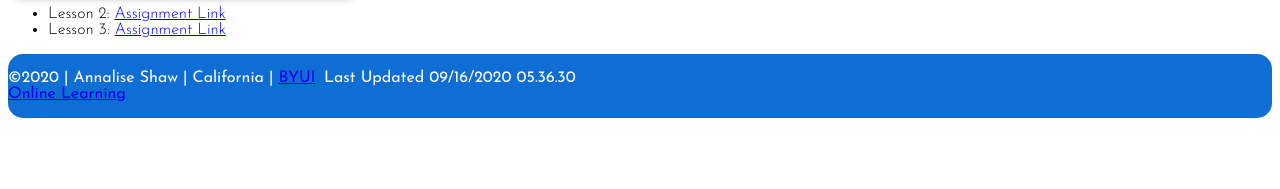
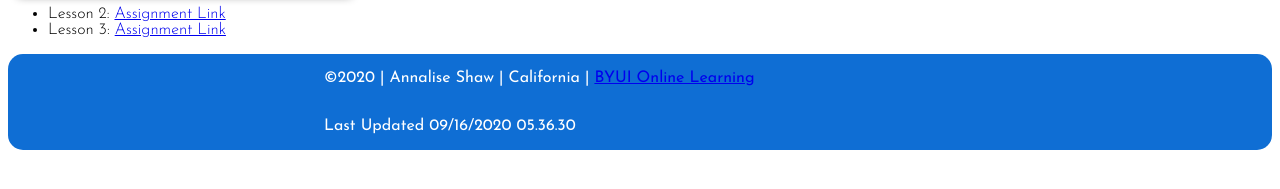
Before and after one commit to annalisemshaw/annaliseshaw, a plain HTML site: page index.html in a window 1280 px wide. Shown: the part 421-610 px from the top of the page. Drawn offline with Linux system fonts and the light colour scheme.

Commit message:
First Commit

```diff
--- a/index.html
+++ b/index.html
@@ -26,7 +26,9 @@
       box-shadow: 10px 10px 10px grey;
       border-radius: 0px 15px 0px 0px;
     }
-
+    .footer-info {
+      grid-column: 2/4;
+    }
   </style>
 </head>
 <body>
@@ -41,8 +43,8 @@
   <li>Lesson 3: <a href="#">Assignment Link</a></li>
 </ul>
 <footer >
-  <p>&copy;2020 | Annalise Shaw | California | <a href="https://www.byui.edu/online">BYUI Online Learning</a></p>
-  <p>Last Updated 09/16/2020 05.36.30</p>
+  <p class="footer-info">&copy;2020 | Annalise Shaw | California | <a href="https://www.byui.edu/online">BYUI Online Learning</a></p>
+  <p class="footer-info">Last Updated 09/16/2020 05.36.30</p>
 </footer>
 </body>
 </html>
```
